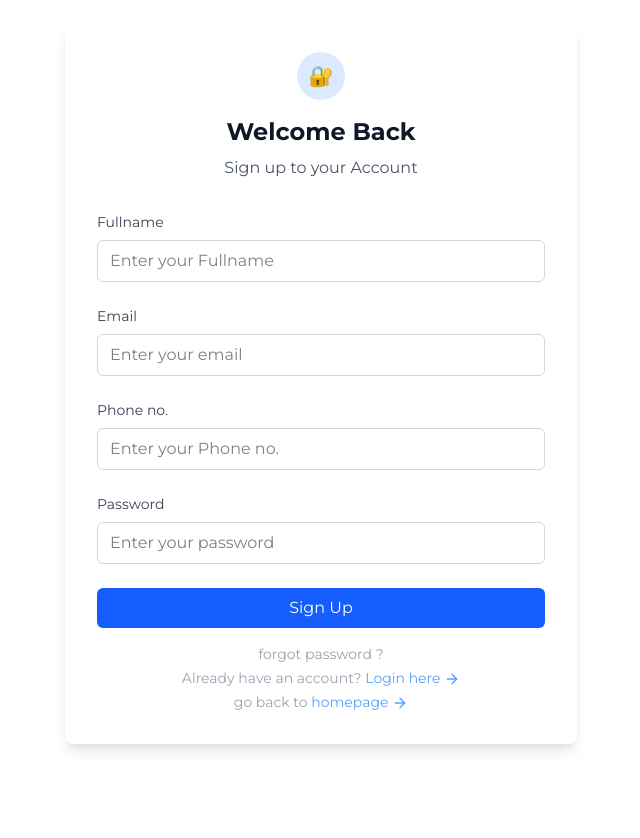
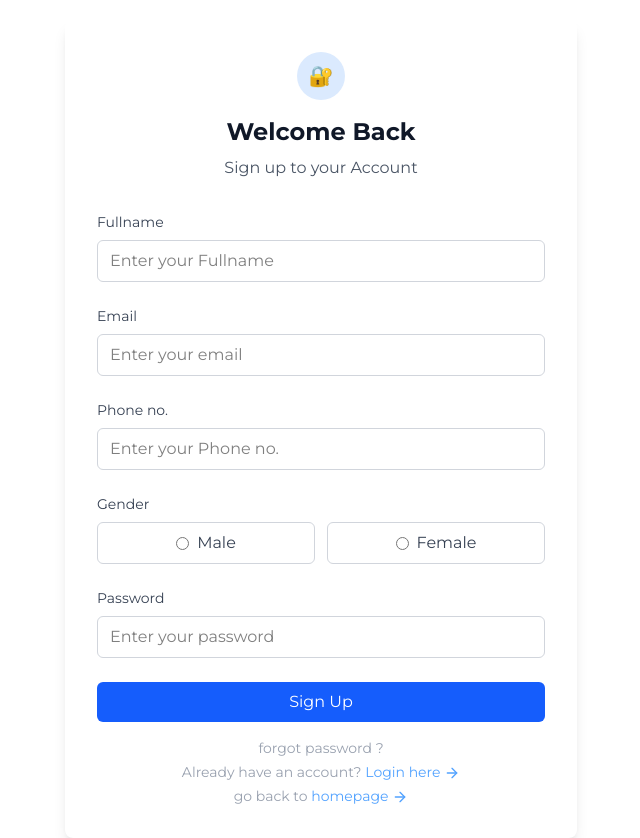
Before and after one commit to ankit562/luckmytrip-volume-6, a React (Vite) app: page /signup in a window 1280 px wide. Shown: the whole page, without its empty margins (319-959 px from the left). Before the commit the page ends 800 px from the top, so only its background shows below. Built offline with nearby package versions, Linux system fonts and the light colour scheme; no server answers.

Commit message:
Add gender input and refactor state handling
Updated SignupPage to include gender field and adjust state management.

```diff
--- a/src/pages/SignupPage.jsx
+++ b/src/pages/SignupPage.jsx
@@ -1,28 +1,28 @@
-import { ArrowRight } from 'lucide-react';
-import React, { useState, useEffect  } from 'react';
-import { Link, useNavigate } from 'react-router-dom'
-import { useDispatch, useSelector } from 'react-redux';
-import { signupUser } from '../features/auth/authUserSlice';
-import toast from 'react-hot-toast'
+import { ArrowRight } from "lucide-react";
+import React, { useState, useEffect } from "react";
+import { Link, useNavigate } from "react-router-dom";
+import { useDispatch, useSelector } from "react-redux";
+import { signupUser } from "../features/auth/authUserSlice";
+import toast from "react-hot-toast";
 
 const SignupPage = () => {
-
-  const [email, setEmail] = useState('');
-  const [password, setPassword] = useState('');
-  const [fullName , setFullName] = useState('')
-  const [phone , setPhone] = useState('')
+  const [email, setEmail] = useState("");
+  const [password, setPassword] = useState("");
+  const [fullName, setFullName] = useState("");
+  const [phone, setPhone] = useState("");
+  const [gender, setGender] = useState("");
 
   const dispatch = useDispatch();
   const navigate = useNavigate();
 
-	const { loading , error, user} = useSelector(state => state.auth);
+  const { loading, error, user } = useSelector((state) => state.auth);
 
   useEffect(() => {
     if (user) {
       if (!user.isVerified) {
-        navigate('/otp-verification');
+        navigate("/otp-verification");
       } else {
-        navigate('/dashboard');
+        navigate("/dashboard");
       }
     }
   }, [user, navigate]);
@@ -33,28 +33,37 @@ const SignupPage = () => {
     }
   }, [error]);
 
-
   const handleSubmit = async (e) => {
     e.preventDefault();
-  if (!(fullName && email && phone && password)) {
-    toast.error('Please fill all the fields');
+    if (!(fullName && email && phone && gender && password)) {
+      toast.error("Please fill all the fields");
       return;
     }
     try {
-    const response = await dispatch(signupUser({ fullName, email, phone, password })).unwrap();
+      const response = await dispatch(
+        signupUser({ fullName, email, phone, gender, password })
+      ).unwrap();
       const emailFromResponse = response.email;
 
       // Clear inputs only on success
-    setFullName('');
-    setEmail('');
-    setPhone('');
-    setPassword('');
+      setFullName("");
+      setEmail("");
+      setPhone("");
+      setGender("");
+      setPassword("");
 
       // redirect to OTP page and pass email (example)
-    navigate('/otp-verification', { state: { email: emailFromResponse } });
+      navigate("/otp-verification", { state: { email: emailFromResponse } });
     } catch (err) {
       console.error(err);
-    toast.error(err.message || 'Signup failed');
+      const errorMsg =
+        typeof err === 'string'
+          ? err
+          : err?.response?.data?.message ||
+          (typeof err?.response?.data === 'string' ? err.response.data : null) ||
+          err?.message ||
+          'Signup failed';
+      toast.error(errorMsg);
     }
   };
 
@@ -67,6 +76,7 @@ const SignupPage = () => {
         <h1 className="text-2xl font-bold text-gray-900">Welcome Back</h1>
         <p className="text-gray-600 mt-2">Sign up to your Account</p>
       </div>
+
       <form onSubmit={handleSubmit} className="space-y-6">
         <div>
           <label htmlFor="Fullname" className="block text-sm font-medium text-gray-700 mb-2">
@@ -108,11 +118,57 @@ const SignupPage = () => {
             placeholder="Enter your Phone no."
             value={phone}
             maxLength={10}
-
             onChange={(e) => setPhone(e.target.value)}
             className="w-full px-3 py-2 border text-sm md:text-base border-gray-300 rounded-md focus:ring-2 focus:ring-blue-500 focus:border-transparent"
             required
           />
+        </div>
+
+        <div>
+          <span className="block text-sm font-medium text-gray-700 mb-2">
+            Gender
+          </span>
+          <div className="grid grid-cols-2 gap-3">
+            <label
+              htmlFor="gender-male"
+              className={`flex items-center justify-center gap-2 px-3 py-2 border rounded-md cursor-pointer text-sm md:text-base transition-colors ${gender === "male"
+                  ? "border-blue-600 bg-blue-50 text-blue-700 font-medium"
+                  : "border-gray-300 text-gray-700 hover:bg-gray-50"
+                }`}
+            >
+              <input
+                id="gender-male"
+                type="radio"
+                name="gender"
+                value="male"
+                checked={gender === "male"}
+                onChange={(e) => setGender(e.target.value)}
+                className="text-blue-600 focus:ring-blue-500"
+                required
+              />
+              <span>Male</span>
+            </label>
+
+            <label
+              htmlFor="gender-female"
+              className={`flex items-center justify-center gap-2 px-3 py-2 border rounded-md cursor-pointer text-sm md:text-base transition-colors ${gender === "female"
+                  ? "border-blue-600 bg-blue-50 text-blue-700 font-medium"
+                  : "border-gray-300 text-gray-700 hover:bg-gray-50"
+                }`}
+            >
+              <input
+                id="gender-female"
+                type="radio"
+                name="gender"
+                value="female"
+                checked={gender === "female"}
+                onChange={(e) => setGender(e.target.value)}
+                className="text-blue-600 focus:ring-blue-500"
+                required
+              />
+              <span>Female</span>
+            </label>
+          </div>
         </div>
 
         <div>
@@ -124,43 +180,38 @@ const SignupPage = () => {
             type="password"
             placeholder="Enter your password"
             value={password}
-
             onChange={(e) => setPassword(e.target.value)}
             className="w-full px-3 py-2 border text-sm md:text-base border-gray-300 rounded-md focus:ring-2 focus:ring-blue-500 focus:border-transparent"
             required
           />
         </div>
 
-        {/* {error && (
-          <div className="text-sm text-red-600 bg-red-50 p-3 rounded-md">
-            {error}
-          </div>
-        )} */}
-
         <button
           type="submit"
           disabled={loading}
           className="w-full bg-blue-600 text-white py-2 px-4 rounded-md hover:bg-blue-700 focus:ring-2 focus:ring-blue-500 focus:ring-offset-2 disabled:opacity-50 disabled:cursor-not-allowed transition-colors"
         >
-          {loading ? 'Signing in...' : 'Sign Up'}
+          {loading ? "Signing in..." : "Sign Up"}
         </button>
+      </form>
 
-      </form>
-      <h3 className='text-center text-sm text-gray-400 mt-4 hover:text-blue-500 font-medium'><Link to={"/forgotpassword"}>forgot password ?</Link></h3>
-      <p className='mt-1 text-center text-sm text-gray-400'>
+      <h3 className="text-center text-sm text-gray-400 mt-4 hover:text-blue-500 font-medium">
+        <Link to={"/forgotpassword"}>forgot password ?</Link>
+      </h3>
+      <p className="mt-1 text-center text-sm text-gray-400">
         Already have an account?{" "}
-        <Link to='/login' className='font-medium text-blue-400 hover:text-blue-500'>
-          Login here <ArrowRight className='inline h-4 w-4 ' />
+        <Link to="/login" className="font-medium text-blue-400 hover:text-blue-500">
+          Login here <ArrowRight className="inline h-4 w-4 " />
         </Link>
       </p>
-      <p className='mt-1 text-center text-sm text-gray-400'>
-        go back to {" "}
-        <Link to='/' className='font-medium text-blue-400 hover:text-blue-500'>
-          homepage <ArrowRight className='inline h-4 w-4 ' />
+      <p className="mt-1 text-center text-sm text-gray-400">
+        go back to{" "}
+        <Link to="/" className="font-medium text-blue-400 hover:text-blue-500">
+          homepage <ArrowRight className="inline h-4 w-4 " />
         </Link>
       </p>
-
     </div>
   );
 };
+
 export default SignupPage;
```
Lines whose indentation alone changed are shown as unchanged.
